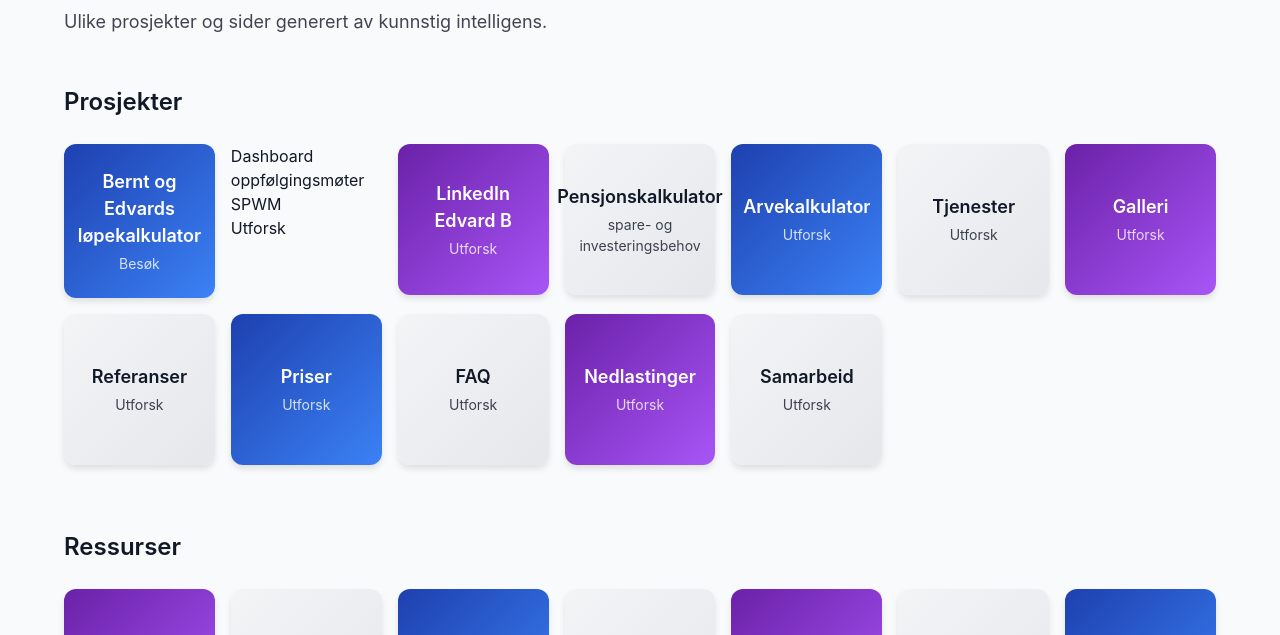
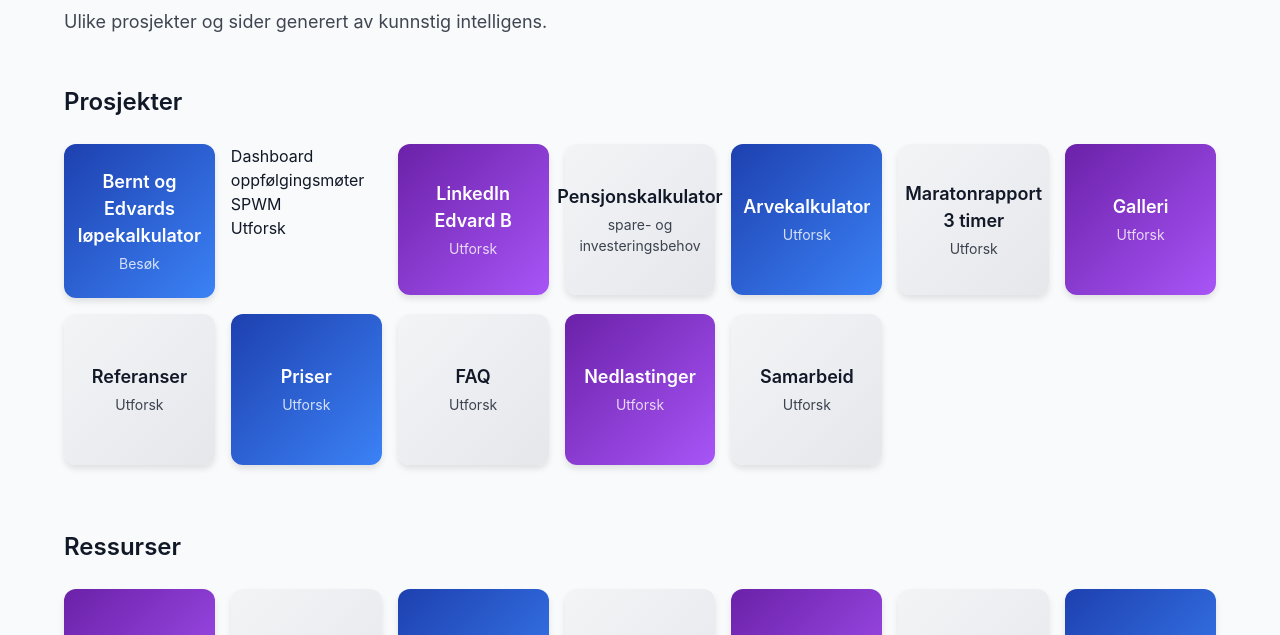
Before and after one commit to Edbro78/dashboard2025.github.io, a plain HTML site: page index.html in a window 1280 px wide. Shown: the part 112-747 px from the top of the page. Drawn offline with nearby package versions, Linux system fonts and the light colour scheme.

Commit message:
Update index.html

```diff
--- a/index.html
+++ b/index.html
@@ -182,8 +182,8 @@
                         <h3>Arvekalkulator</h3>
                         <p>Utforsk</p>
                     </a>
-                    <a href="#" class="gradient-card default">
-                        <h3>Tjenester</h3>
+                    <a href="https://edbro78.github.io/maraton.github.io/" class="gradient-card default">
+                        <h3>Maratonrapport 3 timer</h3>
                         <p>Utforsk</p>
                     </a>
                     <a href="#" class="gradient-card purple">
```
